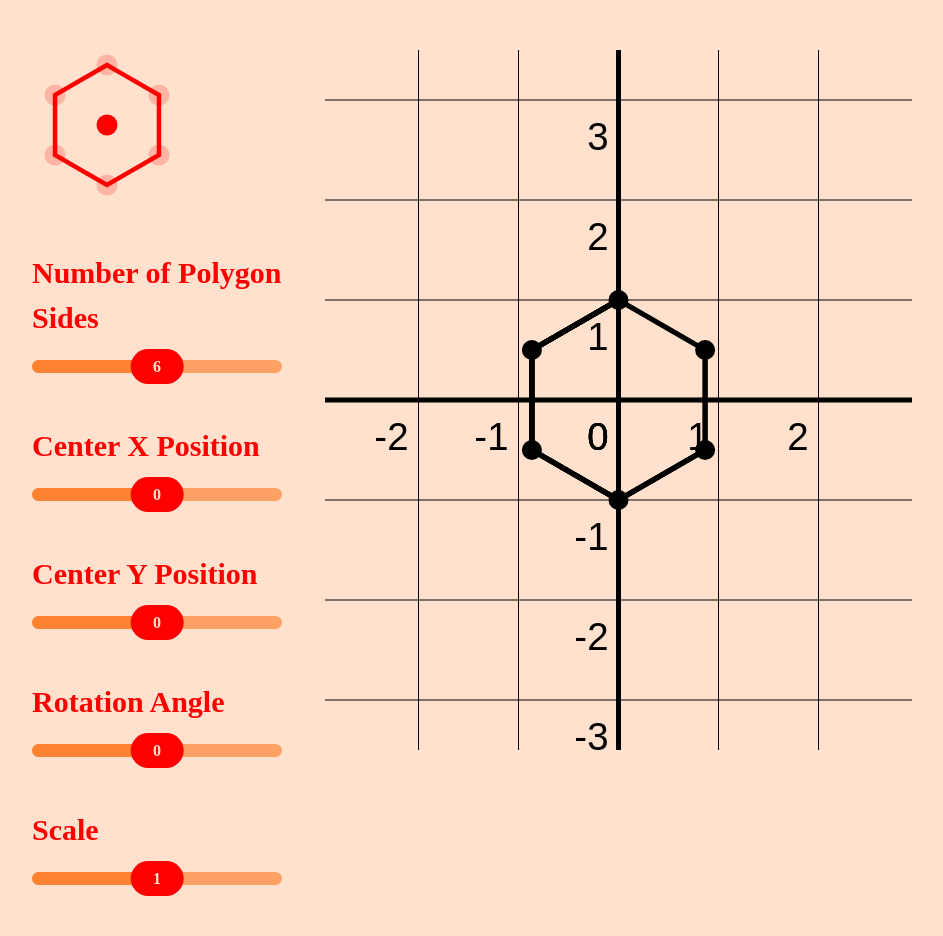
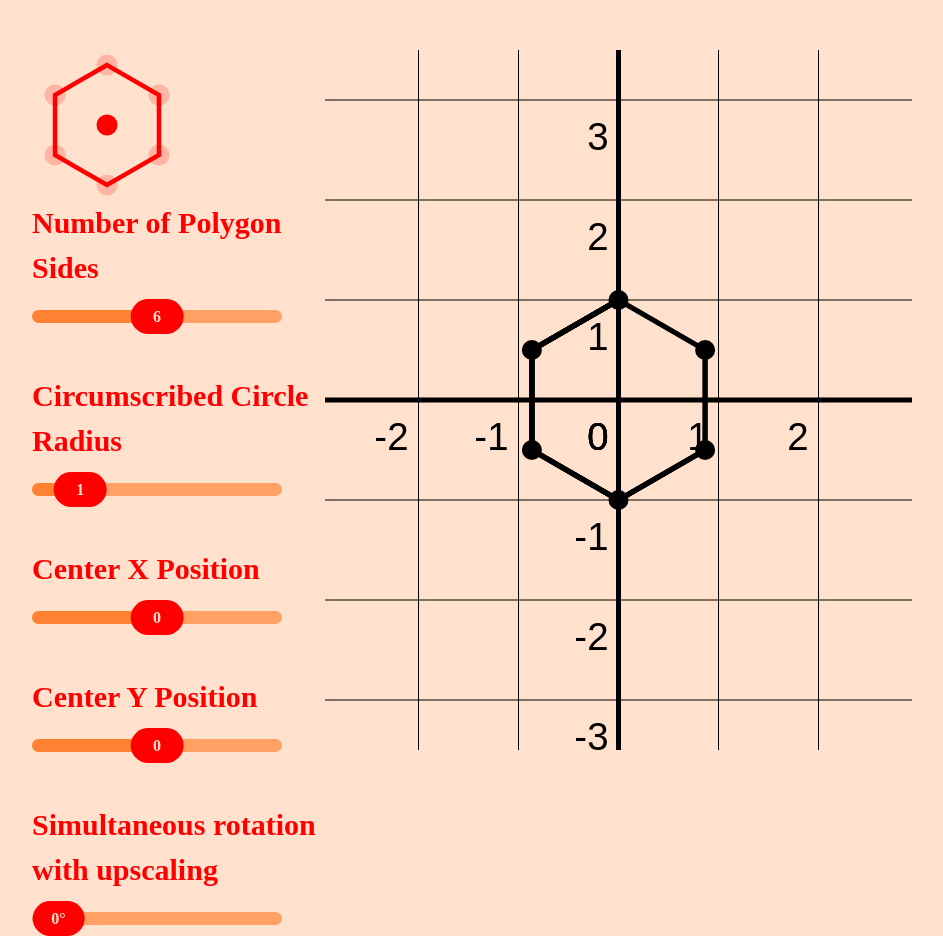
Before and after one commit to leshnevskyi/fractalery, a React (Vite) app: page / in a window 1280 px wide. Shown: the whole page, without its empty margins (168-1111 px from the left). Before the commit the page ends 896 px from the top, so only its background shows below. Built offline with nearby package versions, Linux system fonts and the light colour scheme.

Commit message:
feat: shit

```diff
--- a/source/components/Slider/index.tsx
+++ b/source/components/Slider/index.tsx
@@ -5,11 +5,12 @@ interface Props {
 	title?: string;
 	range: [number, number];
 	value: number;
+	suffix?: string;
 	step?: number;
 	onChange: (value: number) => void;
 }
 
-const Slider = ({title, range, step = 1, value, onChange}: Props) => {
+const Slider = ({title, range, step = 1, suffix, value, onChange}: Props) => {
 	return (
 		<Wrapper>
 			<Text
@@ -34,7 +35,7 @@ const Slider = ({title, range, step = 1, value, onChange}: Props) => {
 						color='tuftbush'
 						stretch='expanded'
 						weight={9}
-					>{value}</Text>
+					>{value}{suffix}</Text>
 				</Thumb>
 			</SliderWrapper>
 		</Wrapper>
--- a/source/pages/transformations/index.tsx
+++ b/source/pages/transformations/index.tsx
@@ -7,7 +7,7 @@ import {PageLayout, Slider} from 'components';
 import {useElement} from 'hooks';
 
 import render from './renderer';
-import {getRegularPolygonPoints} from 'packages/math';
+import {getRegularPolygonPoints, map} from 'packages/math';
 import {setupCanvas} from 'packages/canvas';
 
 const TransformationsPage = () => {
@@ -20,6 +20,8 @@ const TransformationsPage = () => {
 	const [offsetY, setOffsetY] = useState(0);
 	const [scale, setScale] = useState(1);
 	const [rotation, setRotation] = useState(0);
+	const [wtf, setWtf] = useState(0);
+	const [circumscribedCircleRadius, setCircumscribedCircleRadius] = useState(1);
 	const renderingContextRef = useRef<CanvasRenderingContext2D | null>();
 
 	useEffect(() => {
@@ -32,15 +34,17 @@ const TransformationsPage = () => {
 	useEffect(() => {
 		if (!renderingContextRef.current) return;
 
-		const points = getRegularPolygonPoints(polygonSideCount);
+		const points = getRegularPolygonPoints(
+			polygonSideCount, circumscribedCircleRadius
+		);
 
 		render(renderingContextRef.current, contextScaleFactor, points, {
 			offset: {
 				x: offsetX,
 				y: offsetY,
 			},
-			scale,
-			rotation,
+			scale: map(wtf, 0, 360, 1, 3),
+			rotation: wtf * (Math.PI / 180),
 			origin: originPointIndex === undefined
 				? {x: 0, y: 0}
 				: points?.[originPointIndex],
@@ -54,13 +58,15 @@ const TransformationsPage = () => {
 		rotation,
 		originPointIndex,
 		contextScaleFactor,
+		wtf,
+		circumscribedCircleRadius,
 	]);
 
 	return (
 		<PageLayout>
 			<div className='flex w-full h-full'>
 				<div className='flex flex-col w-1/3 gap-20'>
-					<div>
+					<div style={{marginBottom: -50}}>
 						<Polygon
 							sideCount={polygonSideCount}
 							selectedPointIndex={originPointIndex}
@@ -73,6 +79,13 @@ const TransformationsPage = () => {
 						step={1}
 						value={polygonSideCount}
 						onChange={setPolygonSideCount}
+					/>
+					<Slider
+						title='Circumscribed Circle Radius'
+						range={[0.5, 5]}
+						step={0.5}
+						value={circumscribedCircleRadius}
+						onChange={setCircumscribedCircleRadius}
 					/>
 					<Slider
 						title='Center X Position'
@@ -89,18 +102,12 @@ const TransformationsPage = () => {
 						onChange={setOffsetY}
 					/>
 					<Slider
-						title='Rotation Angle'
-						range={[-Math.PI, Math.PI]}
-						step={Math.PI / 24}
-						value={rotation}
-						onChange={value => setRotation(round(value, 2))}
-					/>
-					<Slider
-						title='Scale'
-						range={[0, 2]}
-						step={0.01}
-						value={scale}
-						onChange={setScale}
+						title='Simultaneous rotation with upscaling'
+						range={[0, 360]}
+						suffix='°'
+						step={1}
+						value={wtf}
+						onChange={setWtf}
 					/>
 				</div>
 				<div className='flex-1'>
```
